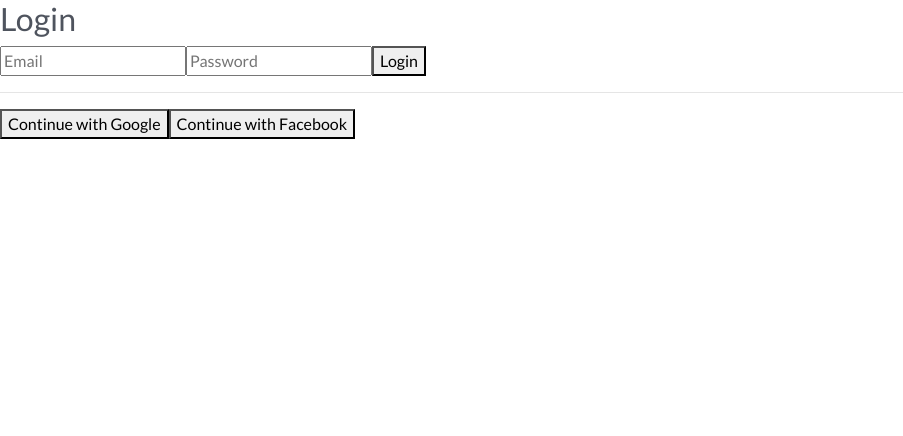
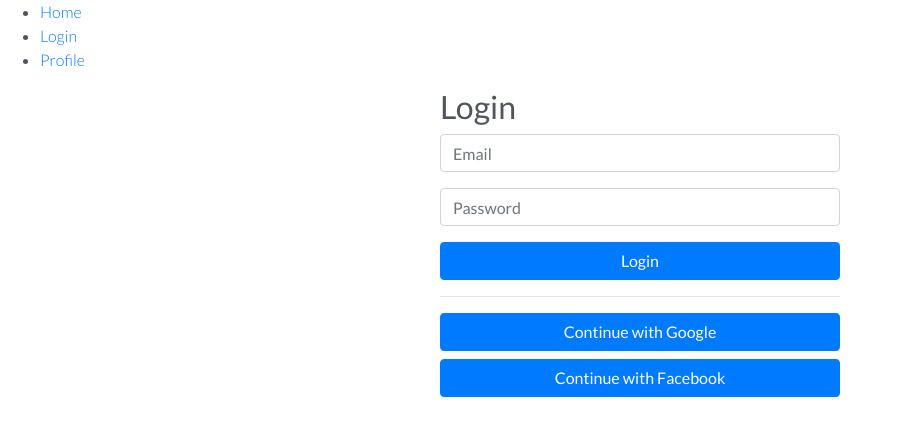
Before and after one commit to rendyfebry/nuxt-oauth2-bootstrap, a Nuxt app: page /login in a window 1280 px wide. Shown: the top 436 px of the page, without its empty margins (0-903 px from the left). Built offline with nearby package versions, Linux system fonts and the light colour scheme; no server answers.

Commit message:
Setup Simple Navigation

```diff
--- a/layouts/default.vue
+++ b/layouts/default.vue
@@ -1,12 +1,28 @@
 <template>
 	<div>
+		<header>
+		<ul>
+			<li>
+				<nuxt-link to="/" exact>Home</nuxt-link>
+			</li>
+			<li>
+				<nuxt-link to="/login">Login</nuxt-link>
+			</li>
+			<li>
+				<nuxt-link to="/profile">Profile</nuxt-link>
+			</li>
+		</ul>
+		</header>
+		<main>
 			<nuxt/>
+		</main>
 	</div>
 </template>
 
 <style>
 html {
-  font-family: "Source Sans Pro", -apple-system, BlinkMacSystemFont, "Segoe UI", Roboto, "Helvetica Neue", Arial, sans-serif;
+	font-family: 'Source Sans Pro', -apple-system, BlinkMacSystemFont, 'Segoe UI', Roboto,
+		'Helvetica Neue', Arial, sans-serif;
 	font-size: 16px;
 	word-spacing: 1px;
 	-ms-text-size-adjust: 100%;
@@ -16,7 +32,9 @@ html {
 	box-sizing: border-box;
 }
 
-*, *:before, *:after {
+*,
+*:before,
+*:after {
 	box-sizing: border-box;
 	margin: 0;
 }
--- a/pages/login.vue
+++ b/pages/login.vue
@@ -1,16 +1,32 @@
 <template>
-    <div>
-        <h2>Login</h2>
-        <form>
-            <input type="text" name="email" placeholder="Email" />
-            <input type="password" name="password" placeholder="Password" />
-            <button type="submit">Login</button>
-        </form>
+    <div class="container">
+        <div class="wrapper">
+            <h2>Login</h2>
+            <form>
+                <div class="form-group">
+                    <input type="email" name="email" class="form-control" placeholder="Email" />
+                </div>
 
-        <hr />
+                <div class="form-group">
+                    <input type="password" name="password" class="form-control" placeholder="Password" />
+                </div>
 
-        <button type="button" @click="googleLogin">Continue with Google</button>
-        <button type="button" @click="facebookLogin">Continue with Facebook</button>
+                <div class="form-group">
+                    <button type="submit" class="btn btn-primary btn-block">
+                        Login
+                    </button>
+                </div>
+            </form>
+
+            <hr />
+
+            <button type="button" class="btn btn-primary btn-block" @click="googleLogin">
+                Continue with Google
+            </button>
+            <button type="button" class="btn btn-primary btn-block" @click="facebookLogin">
+                Continue with Facebook
+            </button>
+        </div>
     </div>
 </template>
 
@@ -27,3 +43,10 @@ export default {
 	},
 }
 </script>
+
+<style scoped>
+.wrapper {
+	max-width: 400px;
+	margin: 0 auto;
+}
+</style>
```
Also changed, not shown: pages/index.vue (+5 -4 lines). Lines whose indentation alone changed are shown as unchanged.
